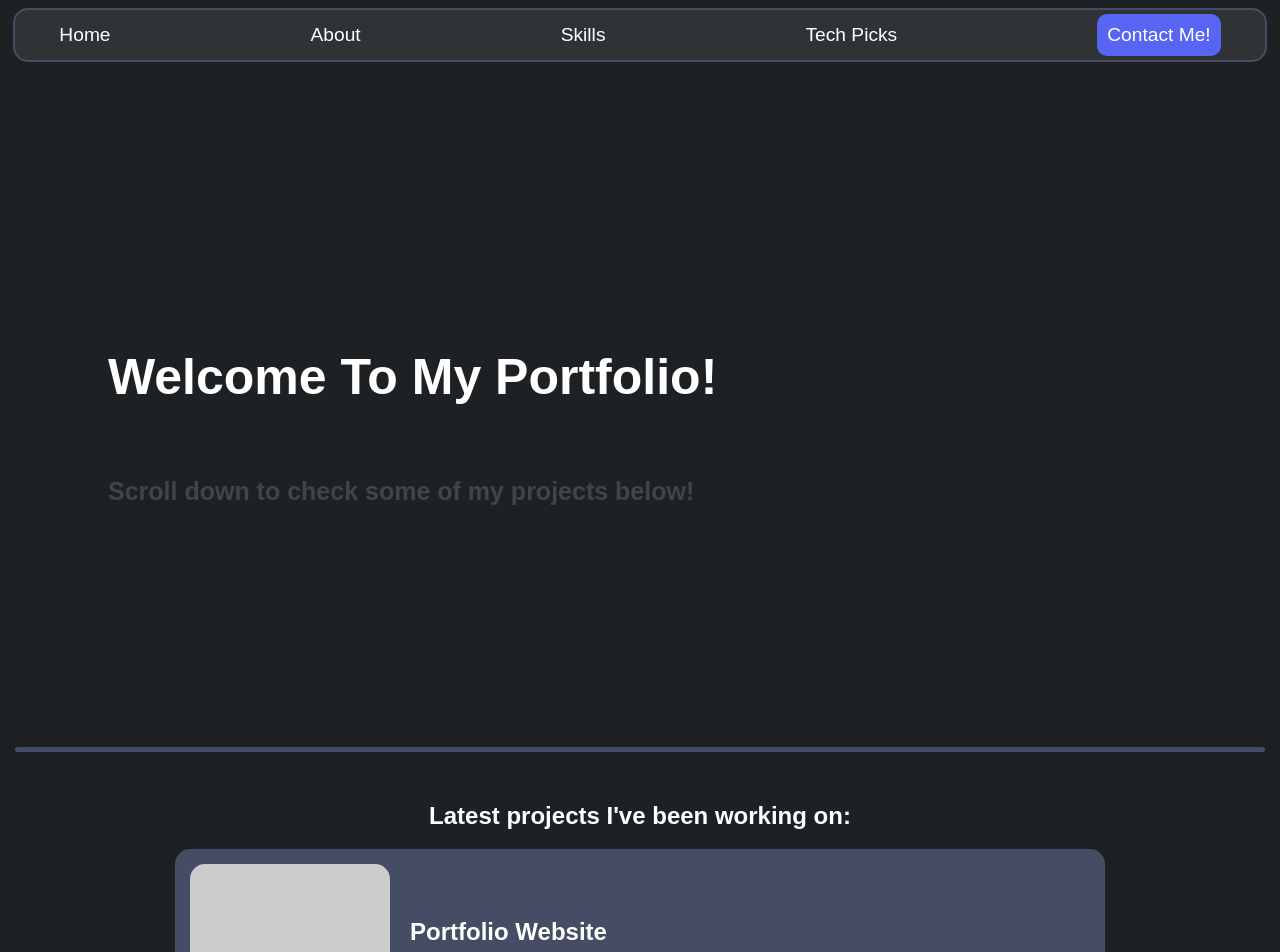
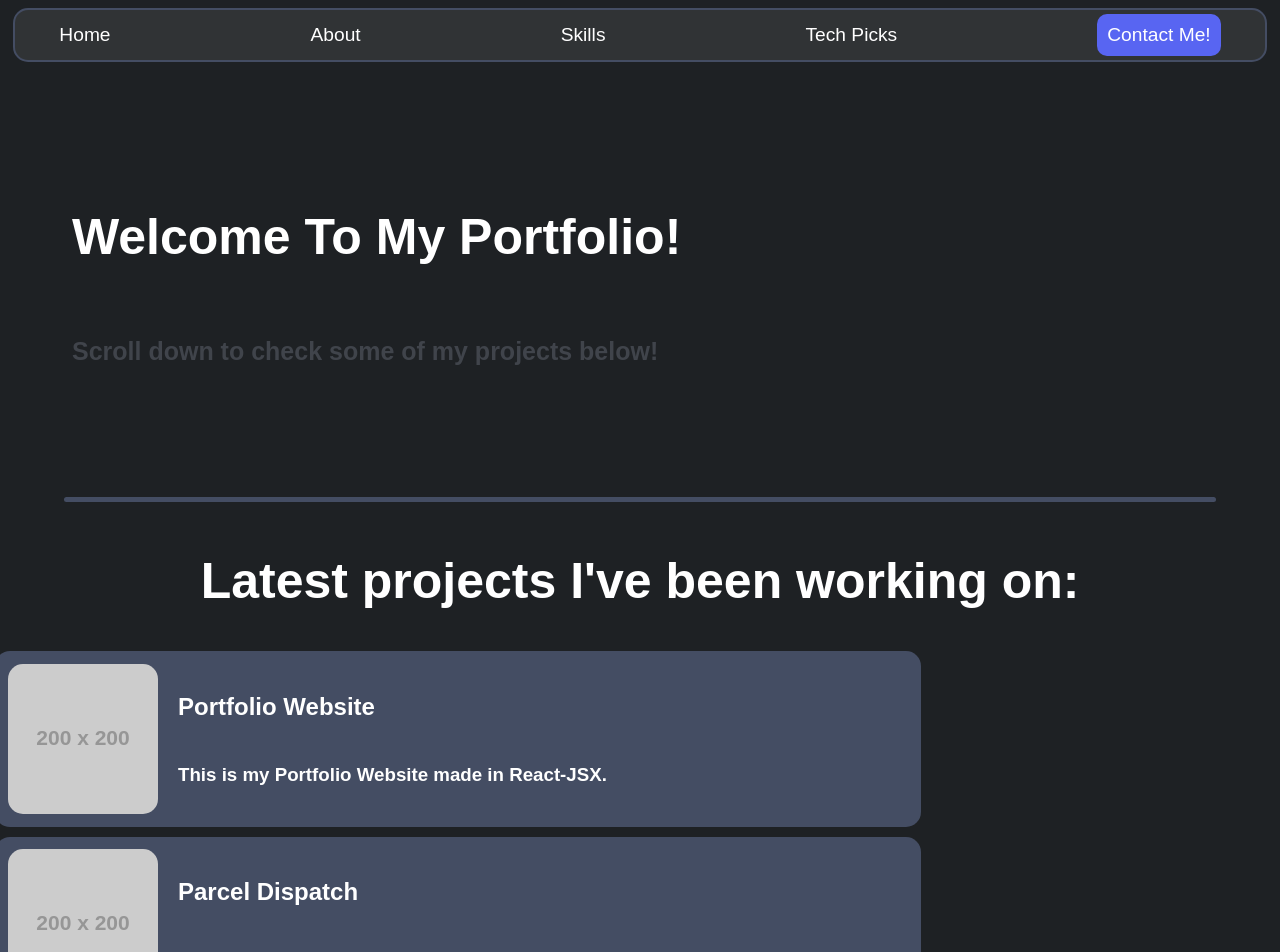
Before and after one commit to MarkMYZN/MarkMYZN-Portfolio-Website, a React (Vite) app: page / in a window 1280 px wide. Shown: the top 952 px of the page. Built offline with nearby package versions, Linux system fonts and the light colour scheme.

Commit message:
im tired but here, fixes

```diff
--- a/src/1_Pages/1_Home/home.module.css
+++ b/src/1_Pages/1_Home/home.module.css
@@ -1,18 +1,18 @@
 .sect1 {
 	display: flex;
 	flex-direction: column;
-	margin-top: 290px;
-	margin-left: 100px;
+	margin-top: clamp(150px, 10vh, 290px);
+	margin-left: clamp(25px, 5vw, 100px);
 	color: white;
 	font-family: "Inria Sans", sans-serif;
 }
 
 .sect1 h1 {
-	font-size: 50px;
+	font-size: clamp(25px, 5vw, 50px);
 }
 
 .sect1 h2 {
-	font-size: 25px;
+	font-size: clamp(12.5px, 2.5vw, 25px);
 	color: #40444b;
 }
 
@@ -20,11 +20,11 @@
 	display: flex;
 	align-items: center;
 	justify-content: center;
-	margin-top: 220px;
+	margin-top: clamp(110px, 10vh, 220px);
 }
 
 .card1 {
-	width: 1250px;
+	width: clamp(310px, 90vw, 1250px);
 	height: 5px;
 	border-radius: 15px;
 	background-color: #444d63;
@@ -40,6 +40,7 @@
 	margin-top: 50px;
 	font-family: "Inria Sans", sans-serif;
 	color: white;
+	font-size: clamp(25px, 4vw, 50px);
 }
 
 .container {
@@ -48,14 +49,16 @@
 	align-items: center;
 	justify-content: center;
 	gap: 10px;
+	width: clamp(310px, 80vw, 900px);
 }
 
 .card2 {
-	width: 900px;
-	padding: 15px;
+	width: 100%;
+	max-width: 900px;
+	padding: clamp(10px, 1vw, 15px);
 	display: flex;
 	align-items: center;
-	gap: 20px;
+	gap: clamp(10px, 2vw, 20px);
 	border-radius: 15px;
 	background-color: #444d63;
 	color: white;
@@ -70,6 +73,8 @@
 
 .cardImg img {
 	border-radius: 15px;
+	width: clamp(80px, 15vw, 150px);
+	height: auto;
 }
 
 .cardText {
@@ -77,73 +82,27 @@
 	flex-direction: column;
 	justify-content: center;
 	gap: 5px;
+	font-size: clamp(10px, 1.5vw, 16px);
 }
 
-@media (max-width: 320px) {
-	.sect1 {
-		margin-top: 150px;
-		margin-left: 25px;
-	}
-
-	.sect1 h1 {
-		font-size: 25px;
-	}
-	.sect1 h2 {
-		font-size: 12.5px;
-	}
-
-	.sect2 {
-		margin-top: 110px;
-	}
-
-	/* divider */
-	.card1 {
-		width: 310px;
-	}
-
-	.sect3 {
-		display: flex;
-		align-items: center;
-		justify-content: center;
-	}
-
-	.sect3 h1 {
-		margin-top: 50px;
-		font-size: 25px;
-		font-family: "Inria Sans", sans-serif;
-		color: white;
-	}
-
+/* Mobile overrides for very small screens */
+@media (max-width: 360px) {
 	.container {
 		width: 310px;
 	}
 
 	.card2 {
 		width: 250px;
-		padding: 15px;
-		display: flex;
-		align-items: center;
-		gap: 20px;
-		border-radius: 15px;
-		background-color: #444d63;
-		color: white;
-		font-family: "Inria Sans", sans-serif;
-	}
-
-	.cardImg {
-		display: flex;
-		align-items: center;
-		justify-content: center;
+		padding: 10px;
+		gap: 15px;
 	}
 
 	.cardImg img {
-		border-radius: 15px;
 		width: 110px;
 		height: 110px;
 	}
 
 	.cardText {
-		gap: 5px;
 		font-size: 10px;
 	}
 }
--- a/src/2_Components/1_navbar/navbar.module.css
+++ b/src/2_Components/1_navbar/navbar.module.css
@@ -83,7 +83,7 @@ nav {
 	color: white;
 }
 
-@media (max-width: 320px) {
+@media (max-width: 360px) {
 	nav {
 		width: 300px;
 		height: 40px;
@@ -111,12 +111,16 @@ nav {
 
 	.contact {
 		font-size: x-small;
+		padding: 5px;
+	}
+
+	.contact:hover {
+		padding: 5px;
+		font-size: x-small;
 	}
 
 	.contactActive {
 		padding: 5px;
-		font-size: smaller;
-		font-family: "Inria Sans", sans-serif;
-		color: white;
+		font-size: x-small;
 	}
 }
```
